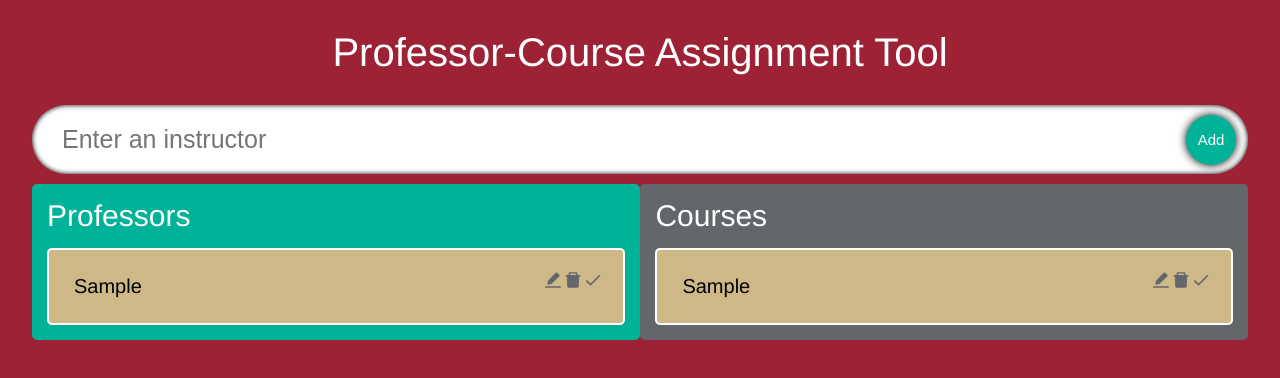
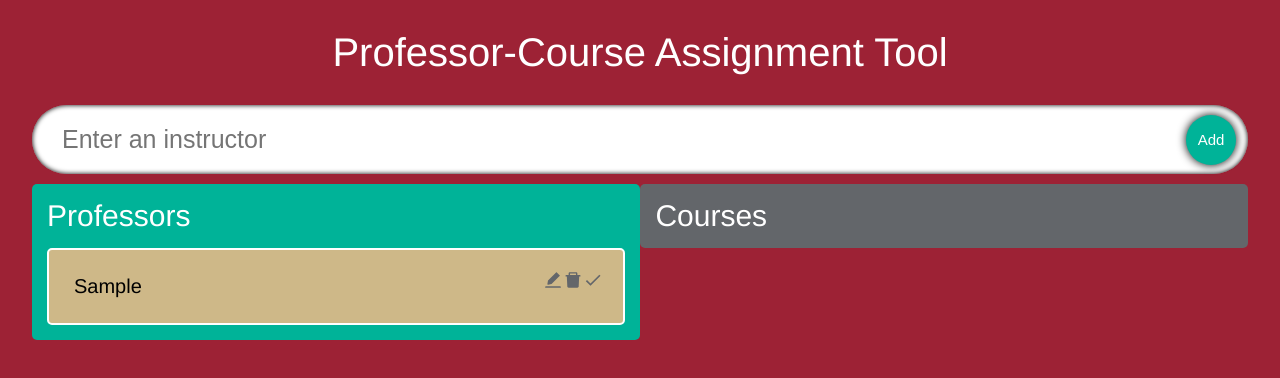
Before and after one commit to baileyjh/Professor-Course-Assignment-App, a React (Create React App) app: page / in a window 1280 px wide. Both pictures are taken after typing "Sample" into the empty fields and a click on the button "Add". Shown: the top 378 px of the page. Built offline with nearby package versions, Linux system fonts and the light colour scheme; the HTML template or start-up script is replaced by a standard one.

Commit message:
First drag n drop

```diff
--- a/package.json
+++ b/package.json
@@ -9,6 +9,7 @@
     "@types/jest": "^27.5.2",
     "@types/node": "^16.18.79",
     "@types/react": "^18.2.54",
+    "@types/react-beautiful-dnd": "^13.1.8",
     "@types/react-dom": "^18.2.18",
     "react": "^18.2.0",
     "react-beautiful-dnd": "^13.1.1",
--- a/src/App.tsx
+++ b/src/App.tsx
@@ -3,10 +3,12 @@ import './App.css';
 import InputField from './components/InputField';
 import ProfessorList from './components/ProfessorList';
 import { Professor } from './model';
+import { DragDropContext } from 'react-beautiful-dnd';
 
 const App: React.FC = () => {
   const [professor, setProfessor] = useState<string>("");
   const [professors, setProfessors]= useState<Professor[]>([]);
+  const [assignedCourse, setAssignedCourse] = useState<Professor[]>([])
 
   const handleAdd = (e: React.FormEvent) => {
     e.preventDefault();
@@ -20,11 +22,18 @@ const App: React.FC = () => {
   console.log(professors);
 
   return (
-    <div className="App">
+    <DragDropContext onDragEnd={() => {}}>
+      <div className="App">
       <span className="heading"> Professor-Course Assignment Tool</span>
       <InputField professor={professor} setProfessor={setProfessor} handleAdd={handleAdd} />
-      <ProfessorList professors={professors} setProfessors={setProfessors}/>
+      <ProfessorList
+        professors={professors}
+        setProfessors={setProfessors}
+        assignedCourse={assignedCourse}
+        setAssignedCourse={setAssignedCourse}/>
     </div>
+    </DragDropContext>
+
   );
 }
 
--- a/src/components/ProfessorList.tsx
+++ b/src/components/ProfessorList.tsx
@@ -2,35 +2,52 @@ import React from 'react';
 import { Professor } from '../model';
 import './styles.css';
 import SingleProfessor from './SingleProfessor';
+import { Droppable } from 'react-beautiful-dnd';
 
 interface Props{
     professors: Professor[];
     setProfessors: React.Dispatch<React.SetStateAction<Professor[]>>;
+    assignedCourse: Professor[];
+    setAssignedCourse: React.Dispatch<React.SetStateAction<Professor[]>>;
 }
 
-const ProfessorList: React.FC<Props> = ({professors, setProfessors}) => {
+const ProfessorList: React.FC<Props> = ({
+    professors,
+    setProfessors,
+    assignedCourse,
+    setAssignedCourse}) => {
     return (
         <div className="container">
-            <div className="professors">
+            <Droppable droppableId= "ProfessorsList">
+                {(provided) => (
+                    <div className="professors" ref={provided.innerRef}{...provided.droppableProps}>
                         <span className="professors_heading">Professors</span>
-                {professors.map((professor) => (
+                        {professors.map((professor, index) => (
                             <SingleProfessor
+                                index={index}
                                 professor={professor}
                                 professors={professors}
                                 key={professor.id}
                                 setProfessors={setProfessors}/>
                         ))}
                 </div>
-            <div className="professors courses">
+                )}
+            </Droppable>
+            <Droppable droppableId= "CoursesList">
+                {(provided) => (
+                    <div className="professors courses" ref={provided.innerRef}{...provided.droppableProps}>
                     <span className="courses_heading">Courses</span>
-                {professors.map((professor) => (
+                    {assignedCourse.map((professor, index) => (
                             <SingleProfessor
+                                index={index}
                                 professor={professor}
-                            professors={professors}
+                                professors={assignedCourse}
                                 key={professor.id}
-                            setProfessors={setProfessors}/>
+                                setProfessors={setAssignedCourse}/>
                         ))}
                     </div>
+                )}
+            </Droppable>
         </div>
     );
 };
--- a/src/components/SingleProfessor.tsx
+++ b/src/components/SingleProfessor.tsx
@@ -3,14 +3,16 @@ import { Professor } from '../model'
 import { AiFillEdit, AiFillDelete } from 'react-icons/ai'
 import { MdDone } from 'react-icons/md'
 import './styles.css'
+import { Draggable } from 'react-beautiful-dnd'
 
 type Props = {
+    index: number;
     professor: Professor;
     professors: Professor[]
     setProfessors: React.Dispatch<React.SetStateAction<Professor[]>>;
 }
 
-const SingleProfessor = ({ professor, professors, setProfessors }: Props) => {
+const SingleProfessor = ({index, professor, professors, setProfessors }: Props) => {
 
     const [edit, setEdit] = useState<boolean>(false)
     const [editProfessor, setEditProfessor] = useState<string>(professor.professor)
@@ -41,7 +43,15 @@ const SingleProfessor = ({ professor, professors, setProfessors }: Props) => {
 
     const inputRef = useRef<HTMLInputElement>(null);
 
-    return ( <form className="professors_single" onSubmit={(e) => handleEdit(e, professor.id)}>
+    return (
+        <Draggable draggableId={professor.id.toString()} index={index}>
+            {(provided) => (
+            <form
+                className="professors_single"
+                onSubmit={(e) => handleEdit(e, professor.id)}
+                {...provided.draggableProps}
+                {...provided.dragHandleProps}
+                ref={provided.innerRef}>
                 {edit? (
                     <input ref={inputRef} value={editProfessor} onChange={(e) => setEditProfessor(e.target.value)}
                     className="professors_single-text"/>
@@ -67,6 +77,9 @@ const SingleProfessor = ({ professor, professors, setProfessors }: Props) => {
                 </span>
             </div>
             </form>
+            )}
+        </Draggable>
+
     )
 }
 
```
Also changed, not shown: 1 other file (tests, documents, lock files or other folders). Lines whose indentation alone changed are shown as unchanged.
